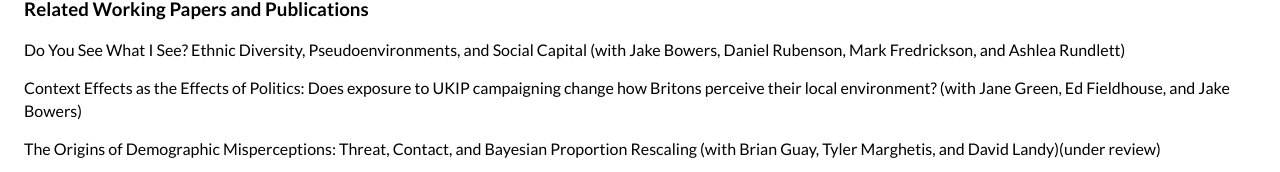
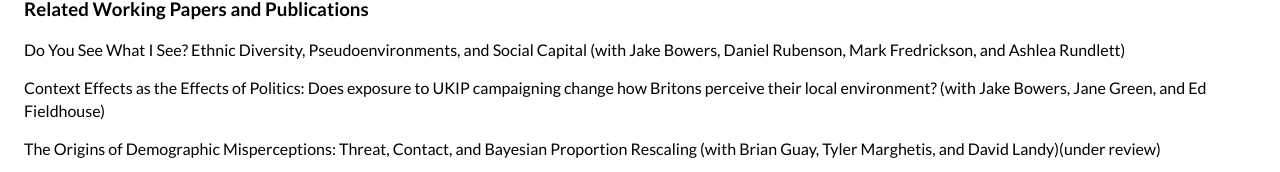
Before and after one commit to cjwong/cjwong.github.io, a plain HTML site: page papers.html in a window 1280 px wide. Shown: the part 506-678 px from the top of the page. Drawn offline with Linux system fonts and the light colour scheme.

Commit message:
Update papers.html

```diff
--- a/papers.html
+++ b/papers.html
@@ -64,7 +64,7 @@
 
                         <p> Do You See What I See? Ethnic Diversity, Pseudoenvironments, and Social Capital (with Jake Bowers, Daniel Rubenson, Mark Fredrickson, and Ashlea Rundlett) </p>
 
-			<p> Context Effects as the Effects of Politics: Does exposure to UKIP campaigning change how Britons perceive their local environment? (with Jane Green, Ed Fieldhouse, and Jake Bowers) </p>
+			<p> Context Effects as the Effects of Politics: Does exposure to UKIP campaigning change how Britons perceive their local environment? (with Jake Bowers, Jane Green, and Ed Fieldhouse) </p>
 
 			<p> The Origins of Demographic Misperceptions: Threat, Contact, and Bayesian Proportion Rescaling (with Brian Guay, Tyler Marghetis, and David Landy)(under review) </p>
 
@@ -74,7 +74,6 @@
 			 (with <a href="http://jakebowers.org"> Jake Bowers, Tarah Williams, and Katherine Drake Simmons)  </a>  <em> The Journal of Politics </em> 2012. </p>
 
 			<p> <a href="Papers/WongPOQ.pdf"> 'Little' and 'Big' Pictures in Our Heads: Race, Local Context and Innumeracy about Racial Groups in the U.S. </a> 2007. Public Opinion Quarterly. 71: 392-412. </p>
-
 
 			<h2  style="color: #1F4096; text-decoration: underline;"> Dying to Belong: Citizenship, Military Service, and Patriotism </h2>
 
```
